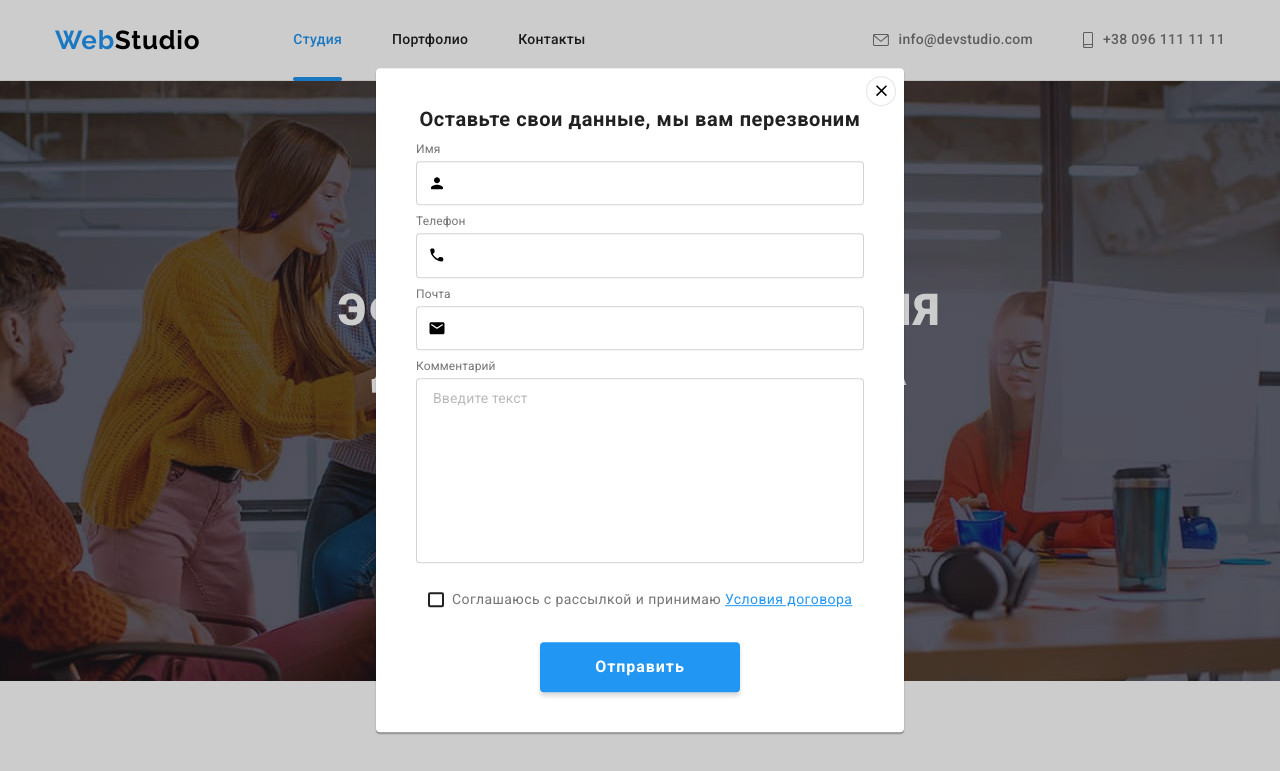
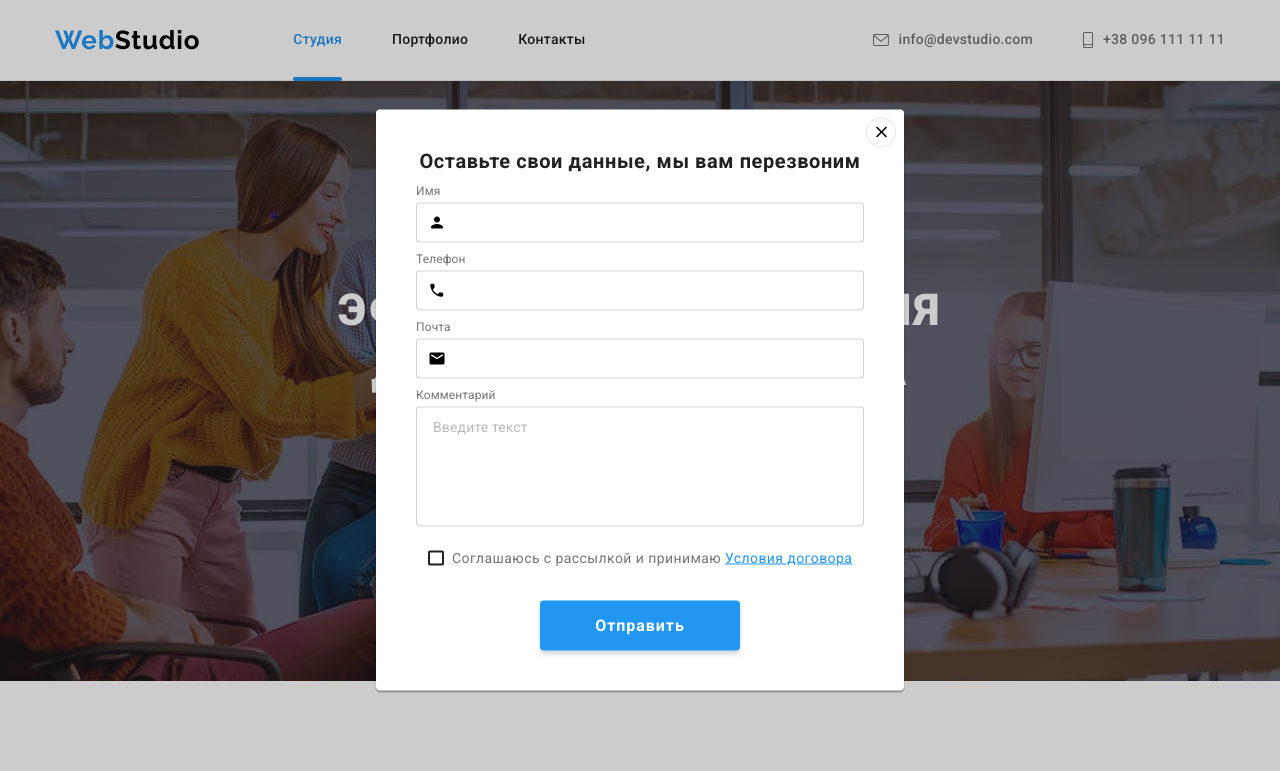
Before and after one commit to OlegAndreiev/goit-markup-hw-06, a plain HTML site: page index.html in a window 1280 px wide. Both pictures are taken after a click on the button "Заказать услугу". Shown: the top 771 px of the page. Drawn offline with nearby package versions, Linux system fonts and the light colour scheme.

Commit message:
Исправляет ошибки

```diff
--- a/css/styles.css
+++ b/css/styles.css
@@ -654,7 +654,8 @@ p {
 .subscribe-input {
   padding: 15px 16px;
   margin-right: 12px;
-  min-width: 358px;
+  width: 358px;
+  height: 50px;
 
   line-height: 1.25;
   display: block;
@@ -678,6 +679,8 @@ p {
 
 .subscribe-button {
   width: 200px;
+  height: 50px;
+
   padding-top: 10px;
   padding-bottom: 10px;
   padding-left: 29px;
@@ -707,19 +710,6 @@ p {
   color: var(--button-text-color);
   background-color: var(--button-bg-hover-color);
 }
-
-/* .subscribe-button::after {
-  content: '';
-  width: 24px;
-  height: 24px;
-  margin-left: 10px;
-  display: inline-block;
-
-  outline: 1px solid tomato;
-  background-image: url(../images/icons.svg#icon-send);
-  background-repeat: no-repeat;
-  background-size: contain;
-} */
 
 .subscribe-button-icon {
   margin-left: 10px;
@@ -752,23 +742,6 @@ p {
   transform: translate(-50%, -50%) scale(1.2);
 }
 
-.modal {
-  position: absolute;
-  top: 50%;
-  left: 50%;
-  padding: 40px;
-
-  min-width: 528px;
-  /* min-height: 581px; */
-  background-color: #ffffff;
-  box-shadow: 0px 1px 3px rgba(0, 0, 0, 0.12), 0px 1px 1px rgba(0, 0, 0, 0.14),
-    0px 2px 1px rgba(0, 0, 0, 0.2);
-  border-radius: 4px;
-
-  transform: translate(-50%, -50%) scale(1);
-  transition: transform 250ms cubic-bezier(0.4, 0, 0.2, 1);
-}
-
 .button-close-modal {
   position: absolute;
   display: flex;
@@ -793,8 +766,35 @@ p {
   fill: var(--accent-color);
 }
 
+.modal {
+  position: absolute;
+  top: 50%;
+  left: 50%;
+  padding: 40px;
+
+  width: 528px;
+  height: 581px;
+
+  background-color: #ffffff;
+  box-shadow: 0px 1px 3px rgba(0, 0, 0, 0.12), 0px 1px 1px rgba(0, 0, 0, 0.14),
+    0px 2px 1px rgba(0, 0, 0, 0.2);
+  border-radius: 4px;
+
+  transform: translate(-50%, -50%) scale(1);
+  transition: transform 250ms cubic-bezier(0.4, 0, 0.2, 1);
+}
+
 .modal-field {
   margin-bottom: 10px;
+}
+
+.modal-field-check {
+  margin-bottom: 30px;
+}
+
+.modal-field-textarea {
+  margin-bottom: 20px;
+  height: 138px;
 }
 
 .modal-title {
@@ -823,6 +823,7 @@ p {
 
 .modal-input {
   width: 100%;
+  height: 40px;
   padding: 12px 42px;
 
   border: 1px solid rgba(33, 33, 33, 0.2);
@@ -843,10 +844,11 @@ p {
 }
 
 .modal-textarea {
+  height: 120px;
   resize: none;
   padding: 12px 16px;
   width: 100%;
-  margin-bottom: 20px;
+  /* margin-bottom: 20px; */
 
   font-size: 14px;
   line-height: 1.14;
@@ -884,7 +886,6 @@ p {
   display: flex;
   align-items: center;
   justify-content: center;
-  margin-bottom: 30px;
 
   font-size: 14px;
   line-height: 1.71;
@@ -912,6 +913,12 @@ p {
 
 .privacy-text span:hover {
   border-color: var(--accent-color);
+}
+
+.input-check {
+  box-sizing: border-box;
+  bottom: 0;
+  left: 0;
 }
 
 .input-check:focus-within + .privacy-text span {
--- a/index.html
+++ b/index.html
@@ -479,6 +479,7 @@
               </svg>
             </div>
           </div>
+          <div class="modal-field-textarea">
             <label class="modal-label" for="modal-textarea">Комментарий</label>
             <textarea
               class="modal-textarea"
@@ -488,7 +489,8 @@
               rows="10"
               placeholder="Введите текст"
             ></textarea>
-          <div class="modal-field">
+          </div>
+          <div class="modal-field-check">
             <input
               type="checkbox"
               name="pravicy"
```
Lines whose indentation alone changed are shown as unchanged.
